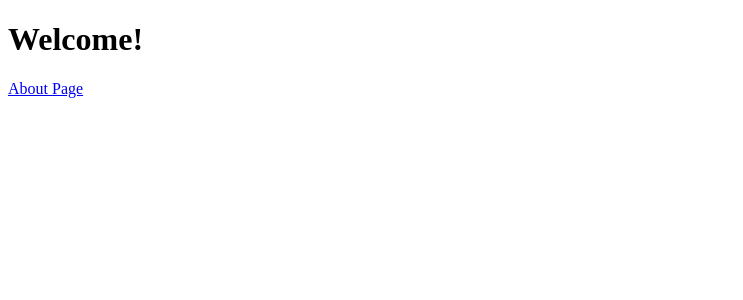
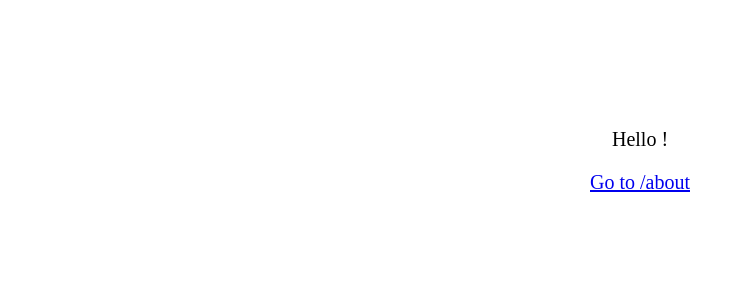
Before and after one commit to teinen/nuxt-js-practice, a Nuxt app: page / in a window 1280 px wide. Shown: the top 300 px of the page, without its empty margins (0-743 px from the left). Built offline with nearby package versions, Linux system fonts and the light colour scheme.

Commit message:
Custom Loading Page

```diff
--- a/nuxt.config.js
+++ b/nuxt.config.js
@@ -1,6 +1,3 @@
 module.exports = {
-  loading: {
-    color: 'blue',
-    height: '5px'
-  }
+  loading: '~/components/loading.vue'
 }
--- a/pages/about.vue
+++ b/pages/about.vue
@@ -1,19 +1,26 @@
 <template>
-  <div>
-    <p>Hi from {{ name }}</p>
-    <nuxt-link to="/">HomePage</nuxt-link>
+  <div class="container">
+    <p>About Page</p>
+    <nuxt-link to="/">Go to /</nuxt-link>
   </div>
 </template>
 
 <script>
 export default {
   asyncData () {
-    return {
-      name: process.static ? 'static' : (process.server ? 'server' : 'client')
-    }
-  },
-  head: {
-    title: 'About page'
+    return new Promise((resolve) => {
+      setTimeout(() => {
+        resolve()
+      }, 1000)
+    })
   }
 }
 </script>
+
+<style scoped>
+.container {
+  font-size: 20px;
+  text-align: center;
+  padding-top: 100px;
+}
+</style>
--- a/pages/index.vue
+++ b/pages/index.vue
@@ -1,14 +1,26 @@
 <template>
-  <div>
-    <h1>Welcome!</h1>
-    <nuxt-link to="/about">About Page</nuxt-link>
+  <div class="container">
+    <p>Hello {{ name }}!</p>
+    <nuxt-link to="/about">Go to /about</nuxt-link>
   </div>
 </template>
 
 <script>
 export default {
-  head: {
-    title: 'Home Page'
+  asyncData () {
+    return new Promise((resolve) => {
+      setTimeout(() => {
+        resolve({ name: 'world' })
+      }, 1000)
+    })
   }
 }
 </script>
+
+<style scoped>
+.container {
+  font-size: 20px;
+  text-align: center;
+  padding-top: 100px;
+}
+</style>
```
Also changed, not shown: components/loading.vue (added, +38 -0 lines).
